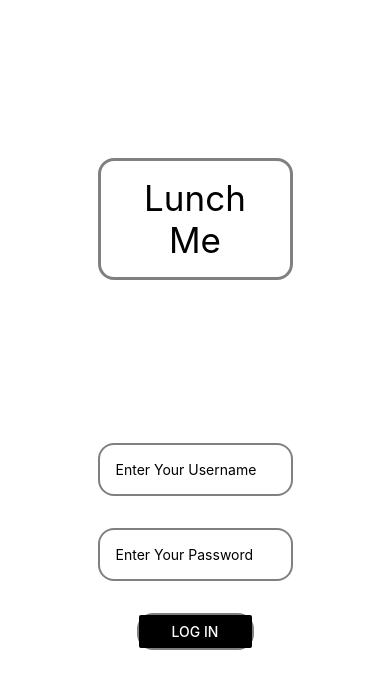
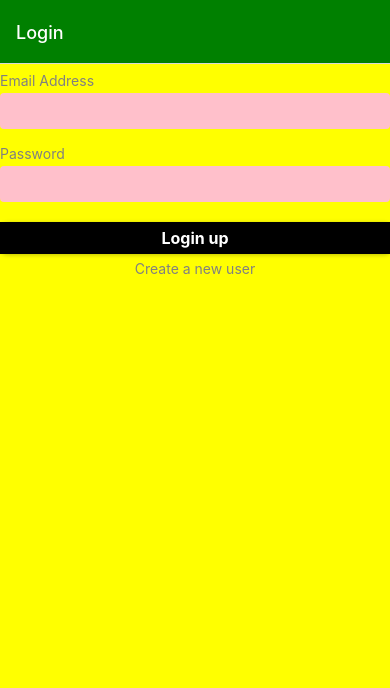
Before and after one commit to hjparrk/LunchMe, a React Native app in the folder LunchMe/: screen /Login in a window 390 px wide. Shown: the top 688 px of the page. Built offline with nearby package versions, Linux system fonts and the light colour scheme.

Commit message:
create Login and Signup screen

```diff
--- a/LunchMe/App.js
+++ b/LunchMe/App.js
@@ -1,48 +1,45 @@
 import { StatusBar } from "expo-status-bar";
-import { StyleSheet, Text, View } from "react-native";
-import LoginInput from "./components/login/LoginInput";
+import { StyleSheet } from "react-native";
+import { NavigationContainer } from "@react-navigation/native";
+import { createNativeStackNavigator } from "@react-navigation/native-stack";
+
+import { Colors } from "./constants/styles";
+import LoginScreen from "./screens/LoginScreen";
+import SignupScreen from "./screens/SignupScreen";
+
+const Stack = createNativeStackNavigator();
+
+function AuthStack() {
+  return (
+    <Stack.Navigator
+      initialRouteName="Login"
+      screenOptions={{
+        headerStyle: { backgroundColor: "green" },
+        headerTintColor: "white",
+        contentStyle: { backgroundColor: "yellow" },
+      }}
+    >
+      <Stack.Screen name="Login" component={LoginScreen} />
+      <Stack.Screen name="Signup" component={SignupScreen} />
+    </Stack.Navigator>
+  );
+}
+
+function Navigation() {
+  return (
+    <NavigationContainer>
+      <AuthStack />
+    </NavigationContainer>
+  );
+}
 
 export default function App() {
-  function loginHandler(enteredEmail, enteredPassword) {
-    console.log("Entered email: " + enteredEmail);
-    console.log("Entered Password " + enteredPassword);
-    console.log("");
-  }
-
   return (
     <>
-      <StatusBar style="auto" />
-      <View style={styles.logoContainer}>
-        <Text style={styles.logoText}>Lunch Me</Text>
-      </View>
-      <View style={styles.loginContainer}>
-        <LoginInput onLogin={loginHandler} />
-      </View>
+      <StatusBar style="dark" />
+      <Navigation />
     </>
   );
 }
 
-const styles = StyleSheet.create({
-  logoContainer: {
-    flex: 1,
-    flexDirection: "column",
-    backgroundColor: "#fff",
-    alignItems: "center",
-    justifyContent: "center",
-    marginTop: 10,
-    marginBottom: 0,
-  },
-  loginContainer: {
-    flex: 1,
-  },
-  logoText: {
-    fontSize: 35,
-    textAlign: "center",
-    borderColor: "grey",
-    margin: 16,
-    padding: 16,
-    borderWidth: 3,
-    borderRadius: 16,
-    width: "50%",
-  },
-});
+const styles = StyleSheet.create({});
--- /dev/null
+++ b/LunchMe/components/Auth/AuthContent.js
@@ -0,0 +1,39 @@
+import { StyleSheet, View, Text } from "react-native";
+import { useNavigation } from "@react-navigation/native";
+
+import AuthForm from "./AuthForm";
+import FlatButton from "../ui/FlatButton";
+
+export default function AuthContent({ isLogin }) {
+  const navigation = useNavigation();
+
+  function switchAuthModeHandler() {
+    if (isLogin) {
+      navigation.replace("Signup");
+    } else {
+      navigation.replace("Login");
+    }
+  }
+
+  function submitHandler(credentials) {
+    let { email, confirmEmail, password, confirmPassword } = credentials;
+
+    console.log(email);
+    console.log(confirmEmail);
+    console.log(password);
+    console.log(confirmPassword);
+  }
+
+  return (
+    <View>
+      <AuthForm isLogin={isLogin} onSubmit={submitHandler} />
+      <View style={styles.buttons}>
+        <FlatButton onPress={switchAuthModeHandler}>
+          {isLogin ? "Create a new user" : "Back to log in"}
+        </FlatButton>
+      </View>
+    </View>
+  );
+}
+
+const styles = StyleSheet.create({});
--- /dev/null
+++ b/LunchMe/components/Auth/AuthForm.js
@@ -0,0 +1,88 @@
+import { useState } from "react";
+import { View, StyleSheet } from "react-native";
+
+import Input from "./Input";
+import Button from "../ui/Button";
+
+export default function AuthForm({ isLogin, onSubmit }) {
+  const [enteredEmail, setEnteredEmail] = useState("");
+  const [enteredConfirmEmail, setEnteredConfirmEmail] = useState("");
+  const [enteredPassword, setEnteredPassword] = useState("");
+  const [enteredConfirmPassword, setEnteredConfirmPassword] = useState("");
+
+  function updateInputValueHandler(inputType, enteredValue) {
+    switch (inputType) {
+      case "email":
+        setEnteredEmail(enteredValue);
+        break;
+      case "confirmEmail":
+        setEnteredConfirmEmail(enteredValue);
+        break;
+      case "password":
+        setEnteredPassword(enteredValue);
+        break;
+      case "confirmPassword":
+        setEnteredConfirmPassword(enteredValue);
+        break;
+    }
+  }
+
+  function submitHandler() {
+    onSubmit({
+      email: enteredEmail,
+      confirmEmail: enteredConfirmEmail,
+      password: enteredPassword,
+      confirmPassword: enteredConfirmPassword,
+    });
+  }
+
+  return (
+    <View>
+      <View>
+        <Input
+          label="Email Address"
+          value={enteredEmail}
+          keyboardType="email-address"
+          onUpdateValue={updateInputValueHandler.bind(this, "email")}
+        />
+        {!isLogin && (
+          <Input
+            label="Confirm Email Address"
+            value={enteredConfirmEmail}
+            keyboardType="email-address"
+            onUpdateValue={updateInputValueHandler.bind(this, "confirmEmail")}
+          />
+        )}
+        <Input
+          label="Password"
+          value={enteredPassword}
+          keyboardType="default"
+          onUpdateValue={updateInputValueHandler.bind(this, "password")}
+        />
+        {!isLogin && (
+          <Input
+            label="Confirm Password"
+            value={enteredConfirmPassword}
+            keyboardType="default"
+            onUpdateValue={updateInputValueHandler.bind(
+              this,
+              "confirmPassword"
+            )}
+          />
+        )}
+      </View>
+      <View style={styles.buttons}>
+        <Button onPress={submitHandler}>
+          {isLogin ? "Login up" : "Sign up"}
+        </Button>
+      </View>
+    </View>
+  );
+}
+
+const styles = StyleSheet.create({
+  buttons: {
+    marginTop: 12,
+    backgroundColor: "black",
+  },
+});
--- /dev/null
+++ b/LunchMe/components/Auth/Input.js
@@ -0,0 +1,38 @@
+import { View, Text, TextInput, StyleSheet } from "react-native";
+
+import { Colors } from "../../constants/styles";
+
+function Input({ label, keyboardType, secure, value, onUpdateValue }) {
+  return (
+    <View style={styles.inputContainer}>
+      <Text style={styles.label}>{label}</Text>
+      <TextInput
+        style={styles.input}
+        autoCapitalize="none"
+        keyboardType={keyboardType}
+        secureTextEntry={secure}
+        value={value}
+        onChangeText={onUpdateValue}
+      />
+    </View>
+  );
+}
+
+export default Input;
+
+const styles = StyleSheet.create({
+  inputContainer: {
+    marginVertical: 8,
+  },
+  label: {
+    color: "grey",
+    marginBottom: 4,
+  },
+  input: {
+    paddingVertical: 8,
+    paddingHorizontal: 6,
+    backgroundColor: "pink",
+    borderRadius: 4,
+    fontSize: 16,
+  },
+});
--- a/LunchMe/components/Login/LoginInput.js
+++ /dev/null
@@ -1,65 +0,0 @@
-import { useState } from "react";
-import { StyleSheet, View, TextInput, Button } from "react-native";
-
-export default function LoginInput(props) {
-  const [enteredEmail, setEnteredEmail] = useState("");
-  const [enteredPassword, setEnteredPassword] = useState("");
-
-  function loginEmailInputHandler(enteredText) {
-    setEnteredEmail(enteredText);
-  }
-
-  function loginPasswordInputHandler(enteredText) {
-    setEnteredPassword(enteredText);
-  }
-
-  function loginHandler() {
-    props.onLogin(enteredEmail, enteredPassword);
-    setEnteredEmail("");
-    setEnteredPassword("");
-  }
-
-  return (
-    <View style={styles.loginContainer}>
-      <TextInput
-        style={styles.textInput}
-        placeholder="Enter Your Username"
-        onChangeText={loginEmailInputHandler}
-        value={enteredEmail}
-      />
-      <TextInput
-        style={styles.textInput}
-        placeholder="Enter Your Password"
-        onChangeText={loginPasswordInputHandler}
-        value={enteredPassword}
-      />
-      <View style={styles.button}>
-        <Button title="Log in" color="black" onPress={loginHandler} />
-      </View>
-    </View>
-  );
-}
-
-const styles = StyleSheet.create({
-  loginContainer: {
-    flexDirection: "column",
-    alignItems: "center",
-  },
-  textInput: {
-    borderWidth: 2,
-    borderRadius: 16,
-    borderColor: "grey",
-    backgroundColor: "white",
-    color: "black",
-    width: "50%",
-    padding: 16,
-    margin: 16,
-  },
-  button: {
-    borderWidth: 2,
-    borderRadius: 16,
-    borderColor: "grey",
-    width: "30%",
-    margin: 16,
-  },
-});
--- /dev/null
+++ b/LunchMe/components/ui/Button.js
@@ -0,0 +1,41 @@
+import { Pressable, StyleSheet, Text, View } from "react-native";
+
+import { Colors } from "../../constants/styles";
+
+function Button({ children, onPress }) {
+  return (
+    <Pressable
+      style={({ pressed }) => [styles.button, pressed && styles.pressed]}
+      onPress={onPress}
+    >
+      <View>
+        <Text style={styles.buttonText}>{children}</Text>
+      </View>
+    </Pressable>
+  );
+}
+
+export default Button;
+
+const styles = StyleSheet.create({
+  button: {
+    borderRadius: 6,
+    paddingVertical: 6,
+    paddingHorizontal: 12,
+    backgroundColor: Colors.primary500,
+    elevation: 2,
+    shadowColor: "black",
+    shadowOffset: { width: 1, height: 1 },
+    shadowOpacity: 0.25,
+    shadowRadius: 4,
+  },
+  pressed: {
+    opacity: 0.7,
+  },
+  buttonText: {
+    textAlign: "center",
+    color: "white",
+    fontSize: 16,
+    fontWeight: "bold",
+  },
+});
--- /dev/null
+++ b/LunchMe/components/ui/FlatButton.js
@@ -0,0 +1,32 @@
+import { Pressable, StyleSheet, Text, View } from "react-native";
+
+import { Colors } from "../../constants/styles";
+
+function FlatButton({ children, onPress }) {
+  return (
+    <Pressable
+      style={({ pressed }) => [styles.button, pressed && styles.pressed]}
+      onPress={onPress}
+    >
+      <View>
+        <Text style={styles.buttonText}>{children}</Text>
+      </View>
+    </Pressable>
+  );
+}
+
+export default FlatButton;
+
+const styles = StyleSheet.create({
+  button: {
+    paddingVertical: 6,
+    paddingHorizontal: 12,
+  },
+  pressed: {
+    opacity: 0.7,
+  },
+  buttonText: {
+    textAlign: "center",
+    color: "grey",
+  },
+});
--- /dev/null
+++ b/LunchMe/constants/styles.js
@@ -0,0 +1,7 @@
+export const Colors = {
+  pink100: "pink",
+  pink200: "pink",
+  pink300: "pink",
+  white100: "white",
+  white200: "white",
+};
--- a/LunchMe/package.json
+++ b/LunchMe/package.json
@@ -10,11 +10,15 @@
     "eject": "expo eject"
   },
   "dependencies": {
+    "@react-navigation/native": "^6.0.11",
+    "@react-navigation/native-stack": "^6.7.0",
     "expo": "~45.0.0",
     "expo-status-bar": "~1.3.0",
     "react": "17.0.2",
     "react-dom": "17.0.2",
     "react-native": "0.68.2",
+    "react-native-safe-area-context": "4.2.4",
+    "react-native-screens": "~3.11.1",
     "react-native-web": "0.17.7"
   },
   "devDependencies": {
--- /dev/null
+++ b/LunchMe/screens/LoginScreen.js
@@ -0,0 +1,10 @@
+import { View } from "react-native";
+import AuthContent from "../components/Auth/AuthContent";
+
+export default function LoginScreen() {
+  return (
+    <View>
+      <AuthContent isLogin={true} />
+    </View>
+  );
+}
--- /dev/null
+++ b/LunchMe/screens/SignupScreen.js
@@ -0,0 +1,10 @@
+import { View } from "react-native";
+import AuthContent from "../components/Auth/AuthContent";
+
+export default function SignupScreen() {
+  return (
+    <View>
+      <AuthContent isLogin={false} />
+    </View>
+  );
+}
```
Also changed, not shown: 1 other file (tests, documents, lock files or other folders).
